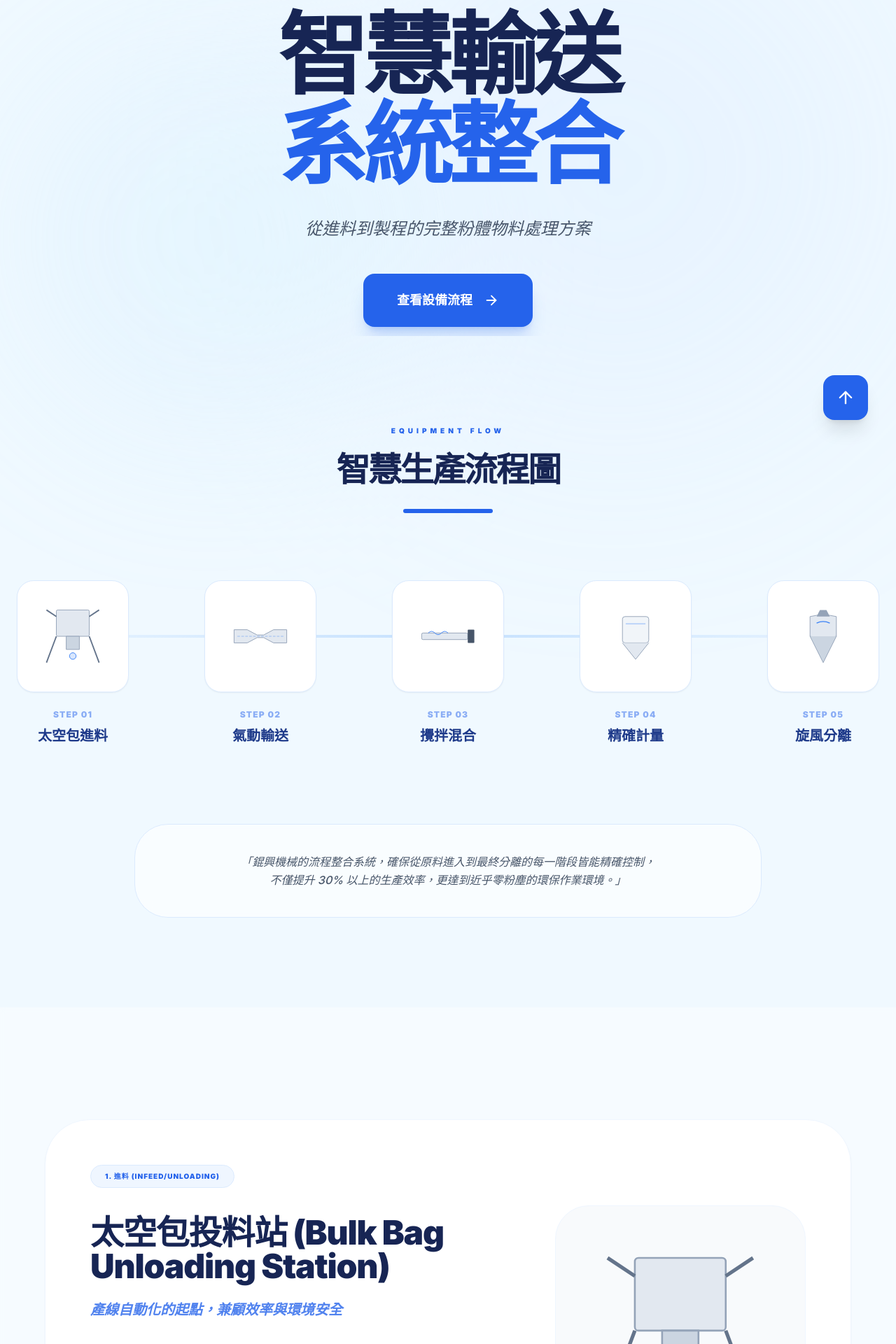
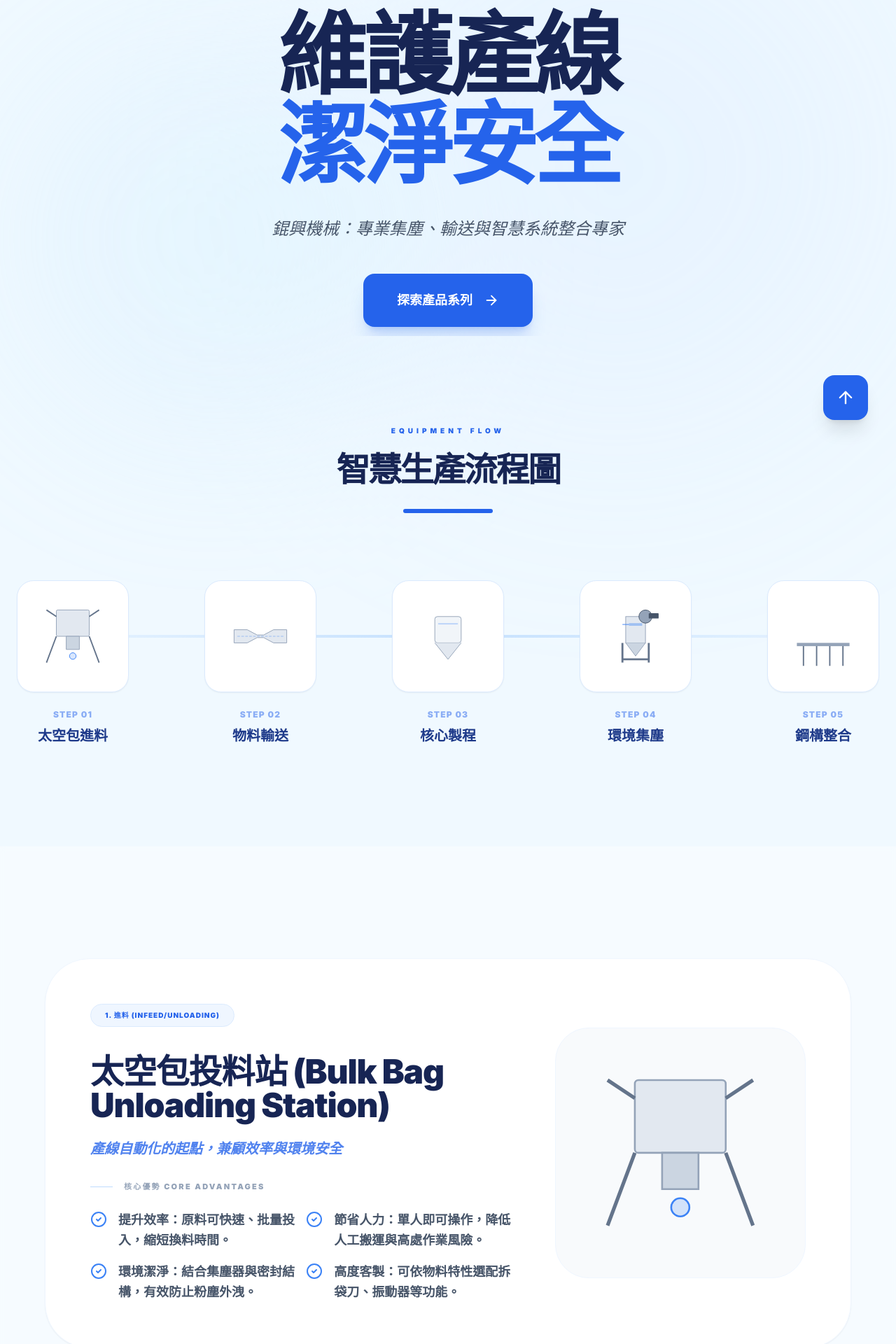
Before and after one commit to zack31717-alt/pansko, a React (Vite) app: page / in a window 1280 px wide. Shown: the part 160-2080 px from the top of the page at 70% size. Built offline with nearby package versions, Linux system fonts and the light colour scheme.

Commit message:
feat: Add Dust Collector icon and component
Introduces a new SVG icon and component for the "Dust Collector" product, enhancing the visual representation of products available.

```diff
--- a/App.tsx
+++ b/App.tsx
@@ -6,7 +6,7 @@ import {
   Activity, Phone, Mail, CheckCircle2,
   ArrowUp, LineChart,
   Target, HardHat, DollarSign, Puzzle,
-  Printer, Hash, MapPin, ChevronRight
+  Printer, Hash, MapPin, ChevronRight, Leaf
 } from 'lucide-react';
 import { motion } from 'framer-motion';
 
@@ -58,6 +58,21 @@ const MachineryGraphics = {
       <path d="M15 50 L85 50" stroke="#3b82f6" strokeWidth="2" opacity="0.2" strokeDasharray="4,2" />
     </svg>
   ),
+  DustCollector: () => (
+    <svg viewBox="0 0 100 100" className="w-full h-full">
+      {/* 支架架台 */}
+      <path d="M30 60 L30 90 M70 60 L70 90 M30 85 L70 85" stroke="#64748b" strokeWidth="3" fill="none" />
+      {/* 筒體 */}
+      <rect x="35" y="20" width="30" height="40" fill="#e2e8f0" stroke="#94a3b8" strokeWidth="1" />
+      <path d="M35 60 L50 80 L65 60" fill="#cbd5e1" stroke="#94a3b8" />
+      {/* 頂部風機 */}
+      <circle cx="65" cy="20" r="10" fill="#94a3b8" stroke="#475569" />
+      <rect x="70" y="15" width="15" height="8" rx="1" fill="#475569" />
+      {/* 脈衝反吹閥 */}
+      <rect x="40" y="30" width="20" height="4" fill="#3b82f6" opacity="0.4" />
+      <path d="M40 32 L30 32" stroke="#3b82f6" strokeWidth="1" />
+    </svg>
+  ),
   StructuralPlatform: () => (
     <svg viewBox="0 0 100 100" className="w-full h-full">
       <rect x="10" y="60" width="80" height="5" fill="#94a3b8" />
@@ -78,7 +93,7 @@ const products = [
       "提升效率：原料可快速、批量投入，縮短換料時間。",
       "節省人力：單人即可操作，降低人工搬運與高處作業風險。",
       "環境潔淨：結合集塵器與密封結構，有效防止粉塵外洩。",
-      "高度客製：可依物料特性選配拆袋刀、振動器、除鐵器等功能。"
+      "高度客製：可依物料特性選配拆袋刀、振動器等功能。"
     ]
   },
   {
@@ -131,6 +146,20 @@ const products = [
     ]
   },
   {
+    id: "dust",
+    cat: "4. 環境 (Environmental)",
+    title: "集塵機 (Dust Collector)",
+    subtitle: "維護產線潔淨與人員安全的核心保障",
+    Graphic: MachineryGraphics.DustCollector,
+    advantages: [
+      "高效過濾：採用多層濾材設計，有效攔截微細粉塵，效率達 99% 以上。",
+      "自動清灰：具備氣動脈衝反吹系統，自動保持濾材潔淨，延長使用壽命。",
+      "穩定吸力：搭載高效能風機與渦輪葉片，吸力穩定不衰退，適用長時運轉。",
+      "維護簡便：採模組化設計，濾材更換快速，控制箱與馬達各自獨立。"
+    ],
+    scenarios: "適用於各式產生粉塵之產業：金屬加工、木工、食品、電子、塑膠等製造業。"
+  },
+  {
     id: "platform",
     cat: "5. 整合 (Integration)",
     title: "客製化設備鋼構架台",
@@ -160,7 +189,7 @@ const App: React.FC = () => {
 
   return (
     <div className="min-h-screen bg-sky-50 font-sans text-slate-800 antialiased">
-      {/* 科技感背景 */}
+      {/* 背景裝飾 */}
       <div className="fixed inset-0 pointer-events-none z-0 opacity-40">
         <div className="absolute top-0 right-0 w-[800px] h-[800px] bg-blue-200/40 blur-[150px] rounded-full"></div>
         <div className="absolute bottom-0 left-0 w-[600px] h-[600px] bg-sky-200/40 blur-[120px] rounded-full"></div>
@@ -190,16 +219,16 @@ const App: React.FC = () => {
         <div className="container mx-auto px-6 relative z-10 text-center">
           <motion.div initial={{ opacity: 0, y: 30 }} animate={{ opacity: 1, y: 0 }} transition={{ duration: 0.8 }}>
             <div className="inline-flex items-center gap-3 px-6 py-2 bg-blue-600/5 border border-blue-500/10 text-blue-600 text-[10px] font-black uppercase tracking-[0.4em] mb-12 rounded-full">
-              Smart Conveying & System Integration
+              High Efficiency Dust Control Systems
             </div>
             <h1 className="text-6xl lg:text-9xl font-black mb-10 leading-tight tracking-tighter text-blue-950">
-              智慧輸送<br/><span className="text-blue-600">系統整合</span>
+              維護產線<br/><span className="text-blue-600">潔淨安全</span>
             </h1>
             <p className="text-2xl text-slate-600 mb-12 font-medium max-w-3xl mx-auto italic">
-              從進料到製程的完整粉體物料處理方案
+              錕興機械：專業集塵、輸送與智慧系統整合專家
             </p>
-            <button onClick={() => scrollTo('flow')} className="px-12 py-6 bg-blue-600 text-white font-black rounded-2xl hover:bg-blue-700 shadow-xl shadow-blue-600/20 text-lg flex items-center gap-4 transition-all mx-auto">
-              查看設備流程 <ArrowRight size={22} />
+            <button onClick={() => scrollTo('products')} className="px-12 py-6 bg-blue-600 text-white font-black rounded-2xl hover:bg-blue-700 shadow-xl shadow-blue-600/20 text-lg flex items-center gap-4 transition-all mx-auto">
+              探索產品系列 <ArrowRight size={22} />
             </button>
           </motion.div>
         </div>
@@ -215,15 +244,15 @@ const App: React.FC = () => {
 
         <div className="container mx-auto px-6 overflow-x-auto lg:overflow-visible">
           <div className="flex flex-col lg:flex-row items-center justify-between min-w-[1000px] lg:min-w-0 gap-8 relative">
-            {/* 連接線 (Desktop) */}
+            {/* 連接線 */}
             <div className="hidden lg:block absolute top-1/2 left-0 w-full h-1 bg-gradient-to-r from-blue-100 via-blue-400 to-blue-100 -translate-y-12 z-0 opacity-30"></div>
 
             {[
               { title: "太空包進料", icon: MachineryGraphics.BulkBagStation, step: "01" },
-              { title: "氣動輸送", icon: MachineryGraphics.Venturi, step: "02" },
-              { title: "攪拌混合", icon: MachineryGraphics.ScrewConveyor, step: "03" },
-              { title: "精確計量", icon: MachineryGraphics.MeteringTank, step: "04" },
-              { title: "旋風分離", icon: MachineryGraphics.Cyclone, step: "05" },
+              { title: "物料輸送", icon: MachineryGraphics.Venturi, step: "02" },
+              { title: "核心製程", icon: MachineryGraphics.MeteringTank, step: "03" },
+              { title: "環境集塵", icon: MachineryGraphics.DustCollector, step: "04" },
+              { title: "鋼構整合", icon: MachineryGraphics.StructuralPlatform, step: "05" },
             ].map((node, i) => (
               <motion.div
                 key={i}
@@ -233,7 +262,7 @@ const App: React.FC = () => {
                 viewport={{ once: true }}
                 className="relative z-10 flex flex-col items-center group"
               >
-                <div className="w-40 h-40 bg-white rounded-3xl border border-blue-100 shadow-sm group-hover:shadow-xl transition-all p-8 mb-6 flex items-center justify-center group-hover:-translate-y-2">
+                <div className="w-40 h-40 bg-white rounded-3xl border border-blue-100 shadow-sm group-hover:shadow-xl transition-all p-8 mb-6 flex items-center justify-center group-hover:-translate-y-2 group-hover:border-blue-300">
                    <node.icon />
                 </div>
                 <div className="text-blue-600 font-black text-xs mb-2 opacity-50 tracking-widest uppercase">Step {node.step}</div>
@@ -246,12 +275,6 @@ const App: React.FC = () => {
               </motion.div>
             ))}
           </div>
-        </div>
-
-        <div className="mt-24 max-w-4xl mx-auto p-10 bg-white/60 backdrop-blur-md rounded-[3rem] border border-blue-100 text-center">
-           <p className="text-slate-600 font-medium leading-relaxed italic">
-             「錕興機械的流程整合系統，確保從原料進入到最終分離的每一階段皆能精確控制，<br className="hidden md:block"/>不僅提升 30% 以上的生產效率，更達到近乎零粉塵的環保作業環境。」
-           </p>
         </div>
       </section>
 
@@ -272,14 +295,14 @@ const App: React.FC = () => {
                     <div className="inline-flex items-center gap-3 px-5 py-2 bg-blue-50 text-blue-600 rounded-full text-[10px] font-black uppercase tracking-widest mb-10 border border-blue-100">
                       {p.cat}
                     </div>
-                    <h3 className="text-4xl lg:text-5xl font-black text-blue-950 mb-6 tracking-tight">{p.title}</h3>
-                    <p className="text-xl text-blue-600 font-bold mb-12 italic opacity-80">{p.subtitle}</p>
+                    <h3 className="text-4xl lg:text-5xl font-black text-blue-950 mb-6 tracking-tight leading-tight">{p.title}</h3>
+                    <p className="text-xl text-blue-600 font-bold mb-8 italic opacity-80">{p.subtitle}</p>
 
                     <div className="space-y-6">
                        <h4 className="text-[11px] font-black text-slate-400 uppercase tracking-[0.2em] flex items-center gap-4">
                          <span className="w-8 h-[1px] bg-blue-200"></span> 核心優勢 Core Advantages
                        </h4>
-                       <ul className="grid grid-cols-1 gap-4">
+                       <ul className="grid grid-cols-1 md:grid-cols-2 gap-4">
                          {p.advantages.map((adv, i) => (
                            <li key={i} className="flex gap-4 text-slate-600 leading-relaxed font-semibold items-start text-lg">
                              <CheckCircle2 size={24} className="text-blue-500 shrink-0 mt-0.5" /> {adv}
@@ -287,10 +310,19 @@ const App: React.FC = () => {
                          ))}
                        </ul>
                     </div>
+
+                    {(p as any).scenarios && (
+                      <div className="mt-8 p-6 bg-blue-50/50 rounded-2xl border border-blue-100">
+                         <h5 className="text-xs font-black text-blue-800 uppercase tracking-widest mb-2 flex items-center gap-2">
+                           <Leaf size={14} /> 應用情境
+                         </h5>
+                         <p className="text-slate-600 text-sm font-medium">{(p as any).scenarios}</p>
+                      </div>
+                    )}
                   </div>
 
-                  {/* 程式碼生成之設備圖示區 */}
-                  <div className="lg:w-[35%] w-full aspect-square bg-slate-50 rounded-[3rem] border border-blue-50 flex items-center justify-center p-12 group-hover:bg-white transition-colors">
+                  {/* 設備圖示 */}
+                  <div className="lg:w-[35%] w-full aspect-square bg-slate-50 rounded-[3rem] border border-blue-50 flex items-center justify-center p-12 group-hover:bg-white transition-colors relative">
                      <p.Graphic />
                   </div>
                 </div>
@@ -300,7 +332,7 @@ const App: React.FC = () => {
         </div>
       </section>
 
-      {/* 聯絡資訊區塊 */}
+      {/* 聯絡資訊 */}
       <section id="contact" className="py-40 bg-white scroll-mt-24">
         <div className="container mx-auto px-6">
           <div className="max-w-6xl mx-auto bg-blue-950 rounded-[4rem] p-16 md:p-24 flex flex-col lg:flex-row gap-20 items-center shadow-2xl relative overflow-hidden">
@@ -310,39 +342,36 @@ const App: React.FC = () => {
                 <div className="text-blue-400 font-black text-[10px] uppercase tracking-[0.5em] mb-12">Contact Us</div>
                 <h2 className="text-6xl lg:text-7xl font-black mb-16 italic text-white leading-tight tracking-tighter uppercase">啟動您的<br/><span className="text-blue-400">產線升級</span></h2>
 
-                <div className="grid grid-cols-1 md:grid-cols-2 gap-12">
+                <div className="grid grid-cols-1 md:grid-cols-2 gap-12 text-white">
                    <div className="flex flex-col lg:flex-row items-center lg:items-start gap-6">
-                      <div className="w-14 h-14 bg-white/10 rounded-2xl flex items-center justify-center text-white border border-white/20">
+                      <div className="w-14 h-14 bg-white/10 rounded-2xl flex items-center justify-center border border-white/20">
                         <Phone size={24} />
                       </div>
                       <div className="text-center lg:text-left">
-                        <div className="text-[10px] font-black text-blue-300 uppercase tracking-widest mb-1">聯絡電話 (TEL)</div>
-                        <div className="font-black text-2xl text-white">03-9908036</div>
+                        <div className="text-[10px] font-black text-blue-300 uppercase tracking-widest mb-1">電話 (TEL)</div>
+                        <div className="font-black text-2xl">03-9908036</div>
                       </div>
                    </div>
-
                    <div className="flex flex-col lg:flex-row items-center lg:items-start gap-6">
-                      <div className="w-14 h-14 bg-white/10 rounded-2xl flex items-center justify-center text-white border border-white/20">
+                      <div className="w-14 h-14 bg-white/10 rounded-2xl flex items-center justify-center border border-white/20">
                         <Printer size={24} />
                       </div>
                       <div className="text-center lg:text-left">
-                        <div className="text-[10px] font-black text-blue-300 uppercase tracking-widest mb-1">傳真號碼 (FAX)</div>
-                        <div className="font-black text-2xl text-white">03-9905853</div>
+                        <div className="text-[10px] font-black text-blue-300 uppercase tracking-widest mb-1">傳真 (FAX)</div>
+                        <div className="font-black text-2xl">03-9905853</div>
                       </div>
                    </div>
-
                    <div className="flex flex-col lg:flex-row items-center lg:items-start gap-6">
-                      <div className="w-14 h-14 bg-white/10 rounded-2xl flex items-center justify-center text-white border border-white/20">
+                      <div className="w-14 h-14 bg-white/10 rounded-2xl flex items-center justify-center border border-white/20">
                         <Hash size={24} />
                       </div>
                       <div className="text-center lg:text-left">
-                        <div className="text-[10px] font-black text-blue-300 uppercase tracking-widest mb-1">統一編號 (Tax ID)</div>
-                        <div className="font-black text-2xl text-white">29113377</div>
+                        <div className="text-[10px] font-black text-blue-300 uppercase tracking-widest mb-1">統編 (Tax ID)</div>
+                        <div className="font-black text-2xl">29113377</div>
                       </div>
                    </div>
-
                    <div className="flex flex-col lg:flex-row items-center lg:items-start gap-6">
-                      <div className="w-14 h-14 bg-white/10 rounded-2xl flex items-center justify-center text-white border border-white/20">
+                      <div className="w-14 h-14 bg-white/10 rounded-2xl flex items-center justify-center border border-white/20">
                         <Mail size={24} />
                       </div>
                       <div className="text-center lg:text-left">
@@ -356,9 +385,8 @@ const App: React.FC = () => {
                    <div className="w-14 h-14 bg-white/10 rounded-2xl flex items-center justify-center text-white border border-white/20 shrink-0">
                      <MapPin size={24} />
                    </div>
-                   <div className="text-center lg:text-left text-white/90">
-                      <div className="text-[10px] font-black text-blue-300 uppercase tracking-widest mb-1">公司地址 (Address)</div>
-                      <div className="font-black text-2xl tracking-tighter italic">宜蘭縣五結鄉利工一路二段116巷15號</div>
+                   <div className="text-center lg:text-left text-white/90 font-black text-2xl tracking-tighter italic">
+                      宜蘭縣五結鄉利工一路二段116巷15號
                    </div>
                 </div>
              </div>
@@ -366,15 +394,15 @@ const App: React.FC = () => {
              <div className="lg:w-[30%] w-full relative z-10">
                 <div className="bg-white/5 p-16 rounded-[4rem] text-center border border-white/10 backdrop-blur-sm">
                    <Logo className="w-24 h-24 mx-auto mb-8" />
-                   <h3 className="text-white font-black text-3xl mb-4 tracking-tight">錕興機械</h3>
-                   <p className="text-blue-300 text-xs font-bold uppercase tracking-widest opacity-80">Kun Xing Machinery</p>
+                   <h3 className="text-white font-black text-3xl mb-2 tracking-tight">錕興機械</h3>
+                   <p className="text-blue-300 text-[10px] font-bold uppercase tracking-widest opacity-80">Kun Xing Machinery</p>
                 </div>
              </div>
           </div>
         </div>
       </section>
 
-      <footer className="py-16 border-t border-blue-100 text-center bg-white">
+      <footer className="py-16 text-center bg-white border-t border-blue-50">
          <div className="container mx-auto px-6 flex flex-col md:flex-row justify-between items-center gap-8">
             <div className="flex items-center gap-3">
                <Logo className="w-8 h-8" />
@@ -389,7 +417,7 @@ const App: React.FC = () => {
          </div>
       </footer>
 
-      {/* 浮動置頂按鈕 */}
+      {/* 浮動按鈕 */}
       <div className="fixed bottom-10 right-10 z-[60]">
          <button onClick={() => window.scrollTo({ top: 0, behavior: 'smooth' })} className="w-16 h-16 bg-blue-600 text-white rounded-2xl shadow-xl flex items-center justify-center hover:bg-blue-700 transition-all active:scale-90">
             <ArrowUp size={28} />
--- a/index.html
+++ b/index.html
@@ -48,6 +48,5 @@
 </head>
   <body>
     <div id="root"></div>
-    <script type="module" src="/index.tsx"></script>
   </body>
 </html>
```
